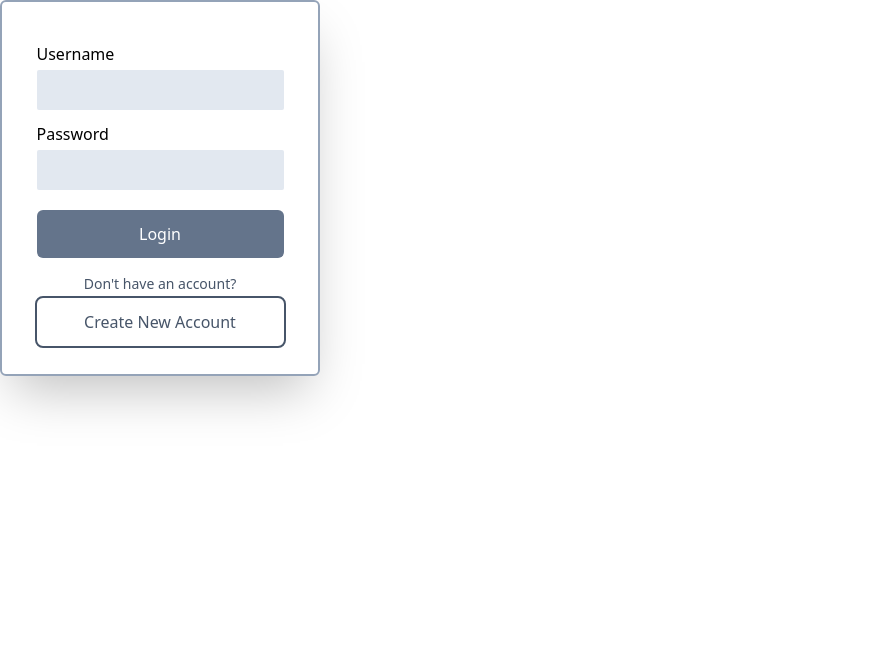
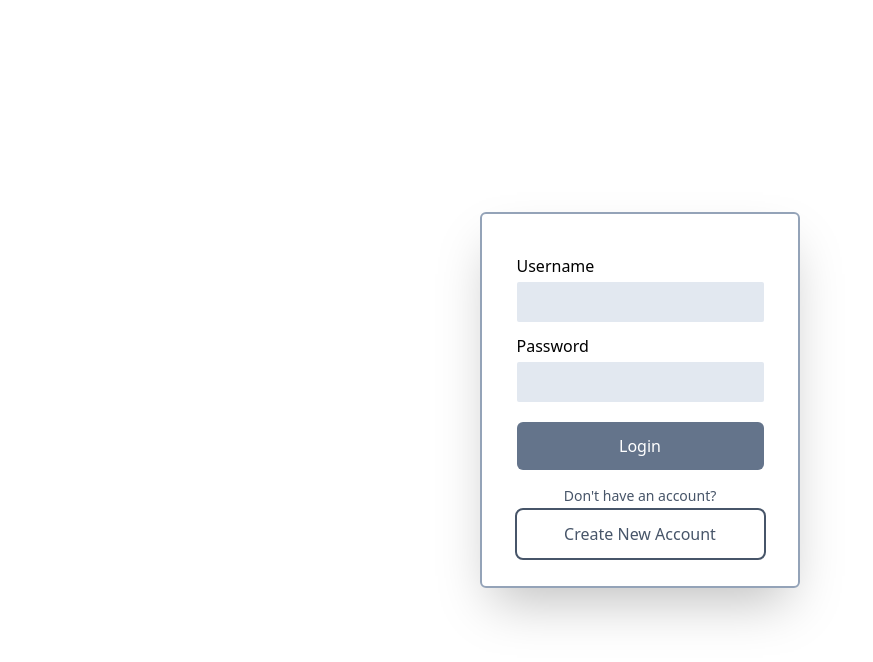
Before and after one commit to earacena/realtime-chat-frontend, a React (Create React App) app: page /login in a window 1280 px wide. Shown: the top 662 px of the page, without its empty margins (0-873 px from the left). Built offline with nearby package versions, Linux system fonts and the light colour scheme; what runtypes would draw is missing.

Commit message:
Center components using FormWrapper

```diff
--- a/src/components/FormWrapper.tsx
+++ b/src/components/FormWrapper.tsx
@@ -6,7 +6,7 @@ type FormWrapperProps = {
 
 function FormWrapper({ children }: FormWrapperProps) {
   return (
-    <div className="flex justify-center p-7 border-2 w-80 rounded-md border-slate-400 shadow-2xl">
+    <div className="flex mx-auto my-auto justify-center p-7 border-2 w-80 rounded-md border-slate-400 shadow-2xl">
       {children}
     </div>
   );
```
